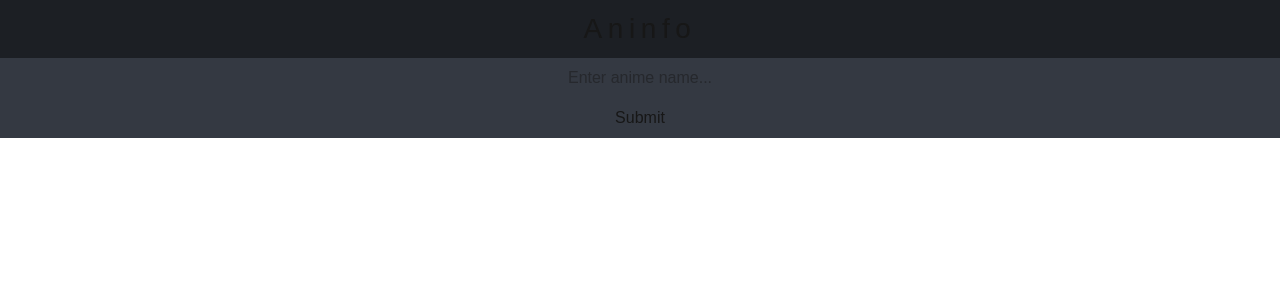
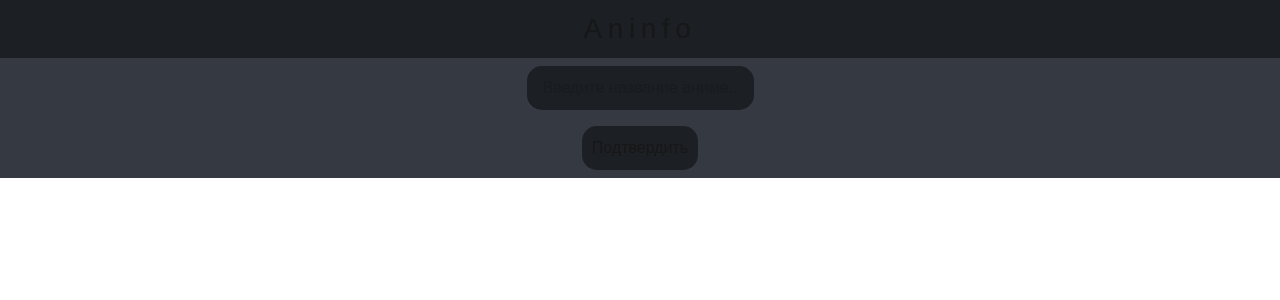
Before and after one commit to Olane123/aninfo, a Next.js app: page / in a window 1280 px wide. Shown: the top 300 px of the page. Built offline with nearby package versions, Linux system fonts and the light colour scheme.

Commit message:
Базовый функционал

```diff
--- a/app/api/animeList/animeList.ts
+++ b/app/api/animeList/animeList.ts
@@ -5,7 +5,6 @@ export interface ShikimoriAnime {
     name: string;
     russian: string;
     description: string;
-    description_html: string;
     image: {
         original: string;
         preview: string;
--- a/app/components/animeList.tsx
+++ b/app/components/animeList.tsx
@@ -1,5 +1,5 @@
 "use client";
-import { useState } from "react";
+import {useEffect, useState} from "react";
 import type { ShikimoriAnime } from "@/app/api/animeList/animeList";
 import { AnimeCard } from "@/app/components/animeCard";
 import Image from "next/image";
@@ -13,8 +13,17 @@
 export const AnimeList: React.FC<AnimeListProps> = ({ list }) => {
     const [selectedAnime, setSelectedAnime] = useState<ShikimoriAnime | null>(null);
 
+    useEffect(() => {
+        if (selectedAnime !== null) {
+            document.body.style.overflow = "hidden";
+        }
+        else{
+            document.body.style.overflow = "auto";
+        }
+    })
+
     return (
-        <div className="max-w-6xl mx-auto mt-3 px-4">
+        <div className={`max-w-6xl mx-auto mt-3 px-4`}>
             <div className="grid grid-cols-1 sm:grid-cols-2 md:grid-cols-3 lg:grid-cols-4 gap-6">
                 {list.map((anime) => (
                     <div
--- a/app/layout.tsx
+++ b/app/layout.tsx
@@ -26,6 +26,7 @@ export default function RootLayout({
     <html
       lang="en"
       className={`${geistSans.variable} ${geistMono.variable} h-full antialiased`}
+      style={{colorScheme: "dark"}}
     >
       <body className="min-h-full flex flex-col">
         <HeaderComponent/>
--- a/app/page.tsx
+++ b/app/page.tsx
@@ -33,11 +33,11 @@ export default function Home() {
     return (
         <>
             <div className={"bg-[#343942] flex flex-col m-0-auto text-center content-center items-center"}>
-                <input type={"text"} className={"text-center p-2"} placeholder={"Enter anime name..."} onKeyDown={(e) => e.key === "Enter" && findAnimeByName()} onChange={(e) => setName(e.target.value)}></input>
-                <input type={"button"} className={"text-center p-2"} value={loading ? "Searching" : "Submit"} onClick={findAnimeByName} disabled={loading}></input>
+                <input type={"text"} className={"text-center p-2  border-2 rounded-[15px] bg-[#1c1f24] border-[#1c1f24] m-2 transition-all focus::outline-2 focus:outline-amber-500 hover:scale-110"} placeholder={"Введите название аниме.."} onKeyDown={(e) => e.key === "Enter" && findAnimeByName()} onChange={(e) => setName(e.target.value)}></input>
+                <input type={"button"} className={"text-center p-2 border-2 rounded-[15px]  bg-[#1c1f24] border-[#1c1f24] m-2 transition-all hover:outline-2 hover:outline-amber-500 hover:scale-110"} value={loading ? "Поиск..." : "Подтвердить"} onClick={findAnimeByName} disabled={loading}></input>
             </div>
             {loading ? (
-                <p className={"text-xl text-gray text-center"}>Loading...</p>
+                <p className={"text-xl text-gray text-center"}>Загрузка...</p>
             ) : (
                 <AnimeList list={animeList}/>
             )}
```
